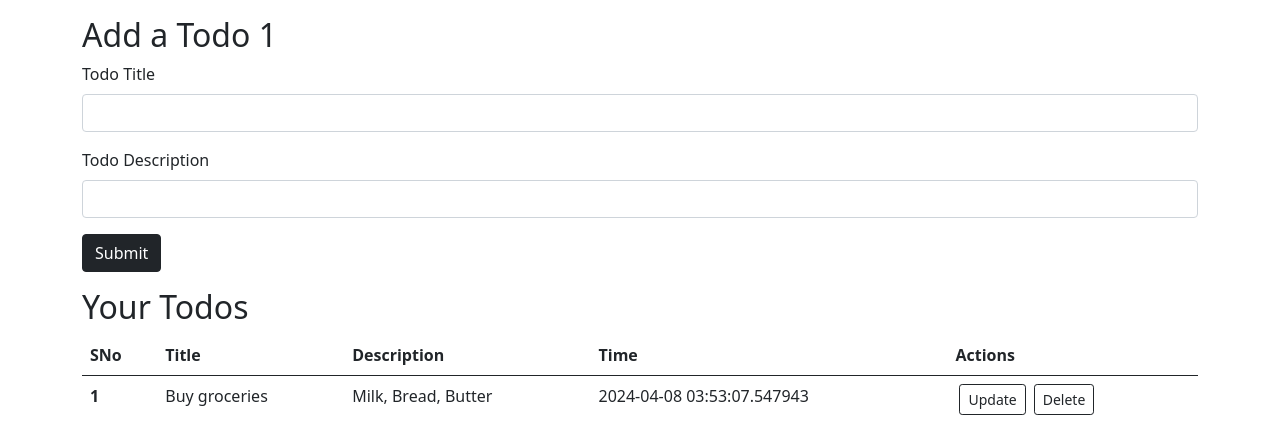
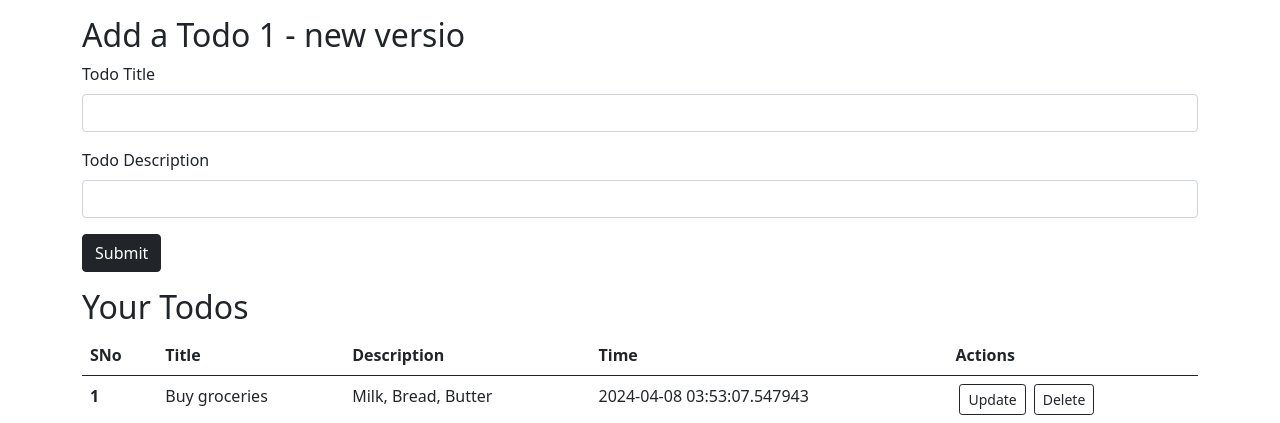
Before and after one commit to nikhilp047/To-do-app, a Flask app: page / in a window 1280 px wide. Shown: the part 56-479 px from the top of the page. Run offline with Flask 2, Linux system fonts and the light colour scheme; data comes from the database, SQL or seed files in the repository; both versions use the stored data as it was after the commit.

Commit message:
changes in index.html and added name to the stage in main.yaml

```diff
--- a/templates/index.html
+++ b/templates/index.html
@@ -3,7 +3,7 @@
 {% block body %}
 
     <div class="container my-3">
-        <h2>Add a Todo 1</h2>
+        <h2>Add a Todo 1 - new versio </h2>
         <form action="/" method="POST">
             <div class="mb-3">
               <label for="title" class="form-label">Todo Title</label>
```
Also changed, not shown: .github/workflows/main.yaml, todo.db.
